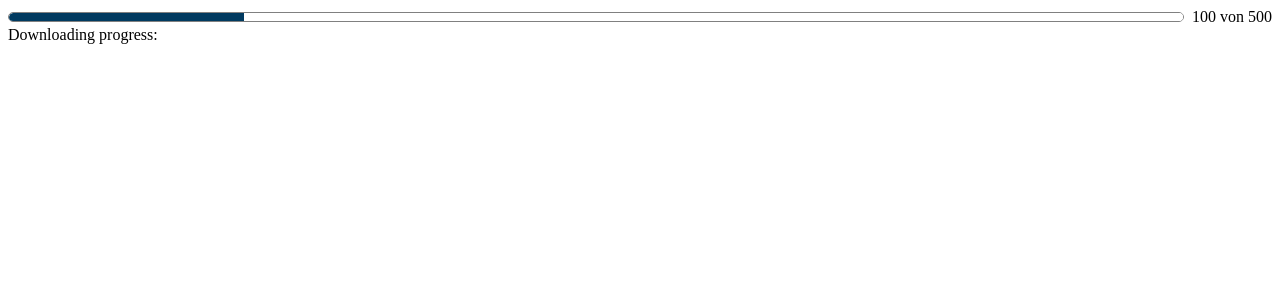
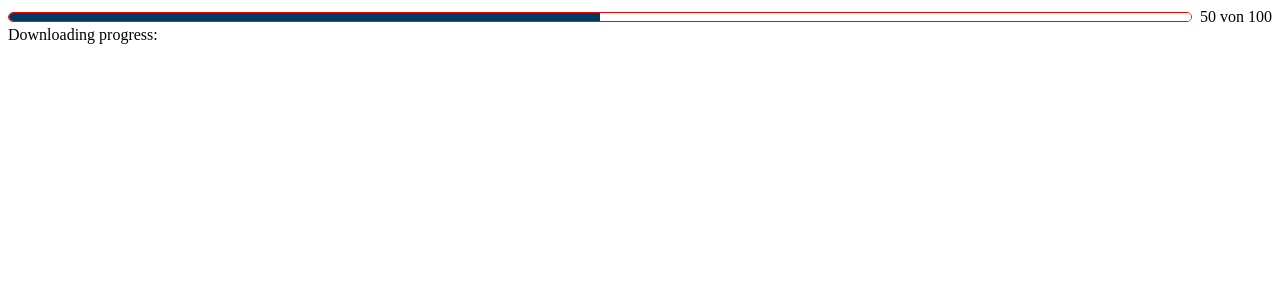
Before and after one commit to shuklendu/Progress-Bar-Component, an Angular app: page / in a window 1280 px wide. Shown: the top 300 px of the page. Built offline with nearby package versions, Linux system fonts and the light colour scheme.

Commit message:
2 files modified

```diff
--- a/src/app/app.component.ts
+++ b/src/app/app.component.ts
@@ -7,8 +7,8 @@ import { Component, VERSION } from '@angular/core';
 })
 export class AppComponent {
   name = 'Angular ' + VERSION.major;
-  max = 500;
-  val = 100;
+  max = 100;
+  val = 50;
   getLabel(): string {
     return `75%`;
   }
--- a/src/app/progress-bar/progress-bar.component.css
+++ b/src/app/progress-bar/progress-bar.component.css
@@ -17,19 +17,19 @@ progress[value] {
   height: 10px;
   border-radius: 5px;
   overflow: hidden;
-  border: 1px solid gray;
+  border: 1px solid red;
 }
 
 progress[value]::-webkit-progress-bar {
-  border-radius: 5px 0 0 5px;
+  border-radius: 4px 0 0 4px;
   background: white;
-  height: 10px;
+  height: 8px;
   border: none;
+  overflow: hidden;
 }
 
 progress[value]::-webkit-progress-value {
-  border-radius: 4.5px 0 0 4.5px;
   background: var(--valColor);
-  height: 9px;
+  height: 8px;
   border: none;
 }
```
